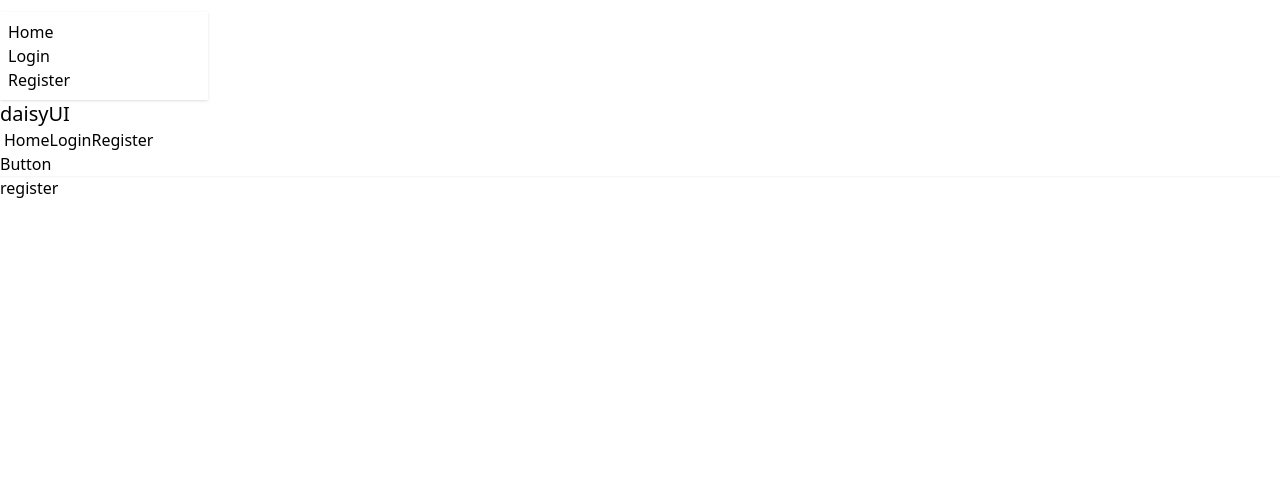
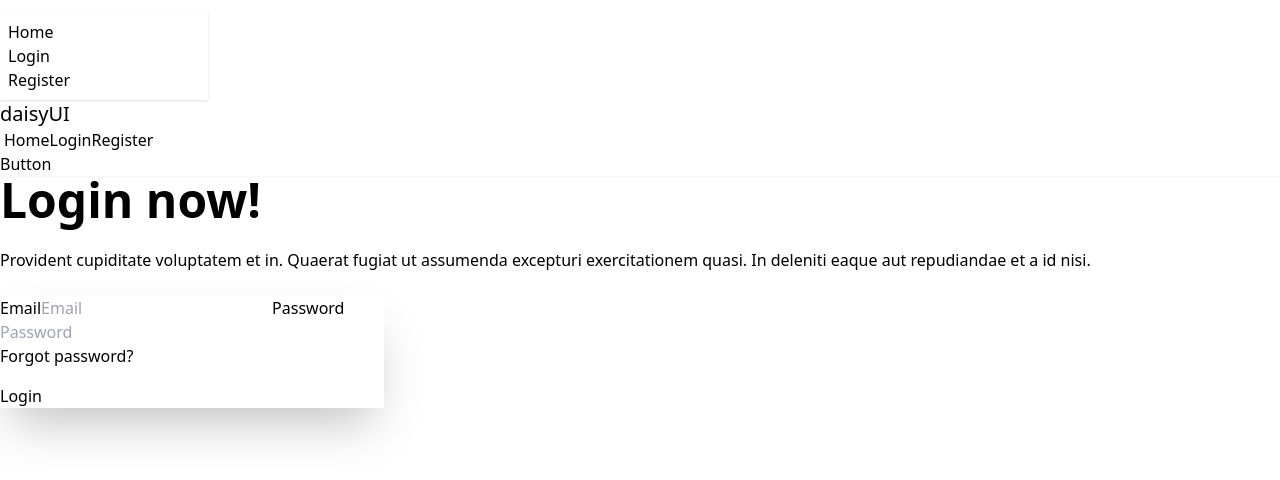
Before and after one commit to alalhosen/auth-context-firebase-milon, a React (Vite) app: page /register in a window 1280 px wide. Shown: the top 480 px of the page. Built offline with nearby package versions, Linux system fonts and the light colour scheme.

Commit message:
registretion form

```diff
--- a/src/components/Register.jsx
+++ b/src/components/Register.jsx
@@ -1,10 +1,38 @@
-
 const Register = () => {
-    return (
-        <div>
-            <p>register</p>
+  return (
+    <div>
+      <div className="hero bg-base-200 min-h-screen">
+        <div className="hero-content flex-col lg:flex-row-reverse">
+          <div className="text-center lg:text-left">
+            <h1 className="text-5xl font-bold">Login now!</h1>
+            <p className="py-6">
+              Provident cupiditate voluptatem et in. Quaerat fugiat ut assumenda
+              excepturi exercitationem quasi. In deleniti eaque aut repudiandae
+              et a id nisi.
+            </p>
+          </div>
+          <div className="card bg-base-100 w-full max-w-sm shrink-0 shadow-2xl">
+            <div className="card-body">
+              <fieldset className="fieldset">
+                <label className="label">Email</label>
+                <input type="email" className="input" placeholder="Email" />
+                <label className="label">Password</label>
+                <input
+                  type="password"
+                  className="input"
+                  placeholder="Password"
+                />
+                <div>
+                  <a className="link link-hover">Forgot password?</a>
+                </div>
+                <button className="btn btn-neutral mt-4">Login</button>
+              </fieldset>
+            </div>
+          </div>
         </div>
-    );
+      </div>
+    </div>
+  );
 };
 
 export default Register;
```
